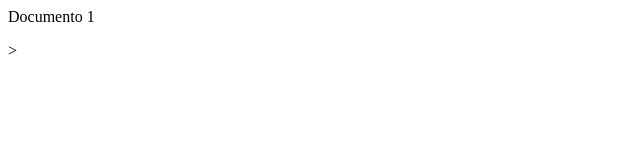
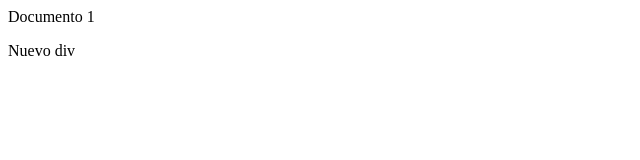
Before and after one commit to jmar5439/la-salle-front-end, a plain HTML site: page index.html in a window 1280 px wide. Shown: the full height of the page, 0-640 px from the left. Drawn offline with Linux system fonts and the light colour scheme.

Commit message:
chore. nuevo div

```diff
--- a/index.html
+++ b/index.html
@@ -4,5 +4,7 @@
     </header>
     <body>
         <p>Documento 1</p>
-    </body>>
+    <div>Nuevo div</div>
+    </body>
+
 </html>
```
